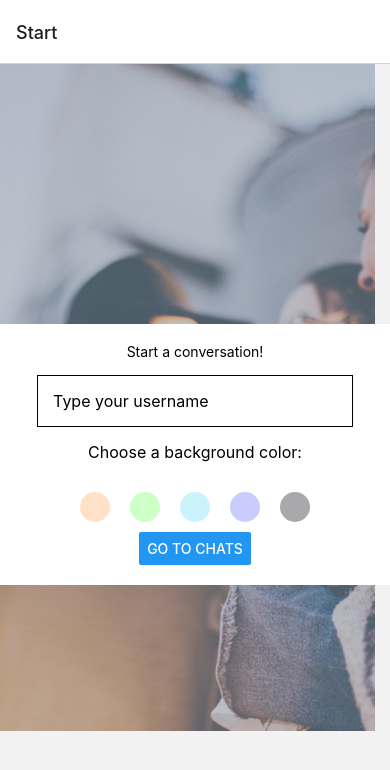
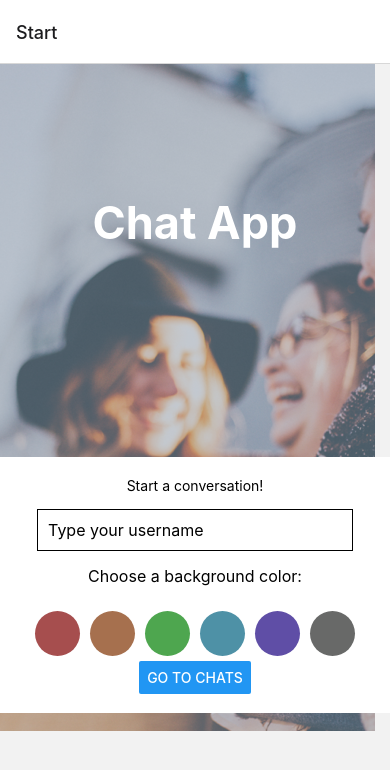
Before and after one commit to x-lamprocapnos-x/chat, a React Native app: screen /Start in a window 390 px wide. Shown: the top 770 px of the page. Built offline with nearby package versions, Linux system fonts and the light colour scheme.

Commit message:
add comments, title, and change background colors

```diff
--- a/components/Start.js
+++ b/components/Start.js
@@ -9,17 +9,20 @@ import {
     TouchableOpacity
 } from 'react-native';
 
+// Start Component
 const Start = ({ navigation }) => {
     const [name, setName] = useState('');
     const [background, setBackground] = useState('white');
     const backgroundImage = require("../assets/bg-image.png");
-    const colors = ['#ffe1c7', '#cdffc7', '#caf3fc', '#caccfc', '#a9a9ab']
+    const colors = ['#a64e4e', '#a6704e', '#4ea64f', '#4e91a6', '#5f4ea6', '#686968']
 
     return (
-        <ImageBackground source={backgroundImage} resizeMode="cover" style={styles.image}>
+        <ImageBackground source={backgroundImage} resizeMode="cover" style={styles.image} alt='laughing people in blurred filter'>
+            <Text style={styles.title}>Chat App</Text>
             <View style={styles.inputContainer}>
 
                 <Text>Start a conversation!</Text>
+                {/* Username Input  */}
                 <TextInput
                     style={styles.textInput}
                     value={name}
@@ -30,7 +33,9 @@ const Start = ({ navigation }) => {
                     Choose a background color:
                 </Text>
                 <View style={styles.colorList}>
+                    {/* Background Select for Chats */}
                     {colors.map((color, index) => (
+
                         <TouchableOpacity
                             key={index}
                             style={[
@@ -41,8 +46,7 @@ const Start = ({ navigation }) => {
                         </TouchableOpacity>
                     ))}
                 </View>
-
-
+                {/* Button to Chats page */}
                 <Button
                     title='Go to Chats'
                     onPress={() => navigation.navigate('Chat', { name: name, background: background })}
@@ -54,6 +58,15 @@ const Start = ({ navigation }) => {
 
 // style guide
 const styles = StyleSheet.create({
+    title: {
+        flex: 0.5,
+        fontSize: 45,
+        color: '#fff',
+        width: '100%',
+        textAlign: 'center',
+        fontWeight: '700'
+    },
+
     inputContainer: {
         backgroundColor: '#ffffff',
         padding: '5%',
@@ -64,7 +77,7 @@ const styles = StyleSheet.create({
     textInput: {
         fontSize: 16,
         width: '90%',
-        padding: 15,
+        padding: 10,
         borderWidth: 1,
         marginTop: 15,
         marginBottom: 15
@@ -85,10 +98,10 @@ const styles = StyleSheet.create({
     },
 
     box: {
-        width: 30,
-        height: 30,
-        margin: 10,
-        borderRadius: 15,
+        width: 45,
+        height: 45,
+        margin: 5,
+        borderRadius: 50,
     },
 
     selected: {
@@ -96,6 +109,8 @@ const styles = StyleSheet.create({
         borderColor: 'black',
     }
 
+
 });
 
+// Export Start Component
 export default Start;
```
